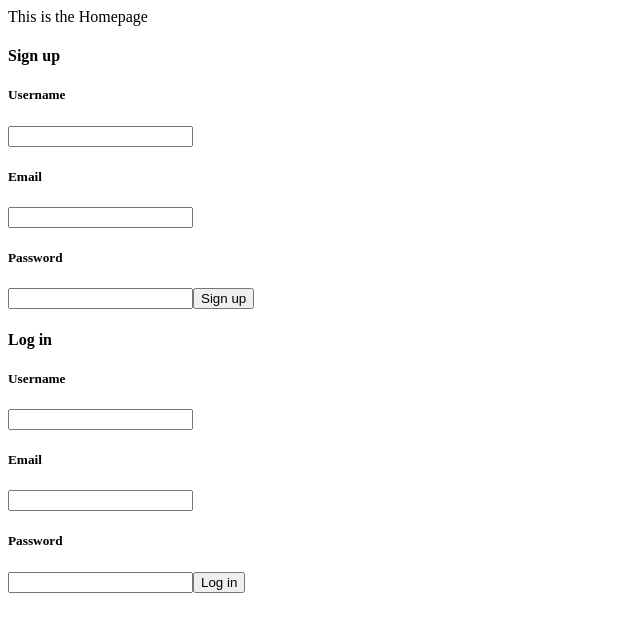
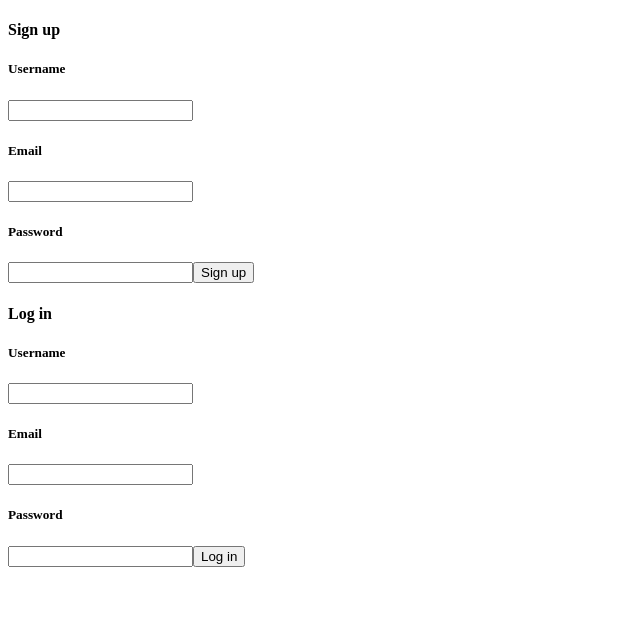
Before and after one commit to johnflentri/zone-watch-client, a React (Create React App) app: page / in a window 1280 px wide. Shown: the top 632 px of the page, without its empty margins (0-640 px from the left). Built offline with nearby package versions, Linux system fonts and the light colour scheme.

Commit message:
Fixed error about DOM nesting

```diff
--- a/src/App.js
+++ b/src/App.js
@@ -1,19 +1,17 @@
 import React, { Component } from 'react'
 import { Route } from "react-router";
 import './App.css';
-import SignUpForm from './components/SignUpForm'
-import LogInForm from './components/LogInForm';
 import Homepage from './components/Homepage';
-import Locations from './components/Locations'
+import Locations from './components/Locations';
 
 class App extends Component {
   render() {
-    return <main>
-      <Route path='/' exact component={Homepage} />
-      <Route path='/locations' component={Locations} />
-      <SignUpForm />
-      <LogInForm />
-    </main>
+    return (
+      <div>
+        <Route path='/' exact component={Homepage} />
+        <Route path='/locations' component={Locations} />
+      </div>
+    )
   }
 }
 
--- a/src/components/AuthForm.js
+++ b/src/components/AuthForm.js
@@ -8,7 +8,6 @@ export default class AuthForm extends React.Component {
       <h5>Username</h5>
       <input
         onChange={event => {
-          console.log('event.target test:', event.target)
           onChange('username', event)
         }}
         type='text'
@@ -17,7 +16,6 @@ export default class AuthForm extends React.Component {
       <h5>Email</h5>
       <input
         onChange={event => {
-          console.log('event.target test:', event.target)
           onChange('email', event)
         }}
         type='text'
--- a/src/components/Homepage.js
+++ b/src/components/Homepage.js
@@ -1,11 +1,25 @@
 import React, { Component } from 'react'
+import { connect } from 'react-redux'
+import SignupForm from './SignUpForm'
+import LogInForm from './LogInForm'
+import Locations from './Locations'
 
-export default class Homepage extends Component {
+class Homepage extends Component {
   render() {
-    return (
-      <div>
-        This is the Homepage
+    if (this.props.user) {
+      return <div>
+        <Locations />
       </div>
-    )
+    } else
+      return <div>
+        <SignupForm />
+        <LogInForm />
+      </div>
   }
 }
+
+const mapStateToProps = state => ({
+  user: state.user
+});
+
+export default connect(mapStateToProps)(Homepage);
--- a/src/components/Locations.js
+++ b/src/components/Locations.js
@@ -9,19 +9,22 @@ class Locations extends Component {
 
   render() {
     if (!this.props.locationsList) {
-      return <p>Loading...</p>
+      return <div>Loading...</div>
     }
 
-    const mappedLocations = this.props.locationsList.map(location => (
-      <ul key={location.id}>
-        <p>{location.name}</p>
-      </ul>
+    const { locationsList } = this.props
+    const mappedLocations = locationsList.map(location => (
+      <div key={location.id}>
+        <ul>
+          <p>{location.name}</p>
+        </ul>
+      </div>
     ))
 
     return (
       <div>
         <h4>Locations Page</h4>
-        <p>{mappedLocations}</p>
+        {mappedLocations}
       </div>
     )
   }
```
Also changed, not shown: src/components/LogInForm.js (+0 -13 lines).
